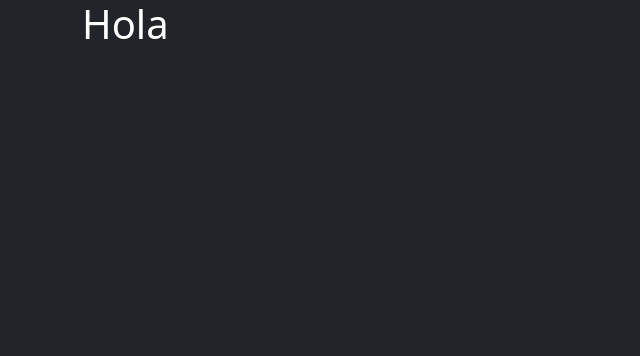
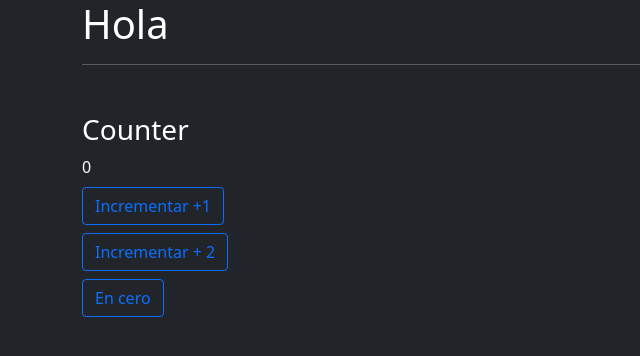
Before and after one commit to lauti3314/PracticeProyectTS, a React (Create React App) app in the folder mi-app/: page / in a window 1280 px wide. Shown: the top 356 px of the page, without its empty margins (0-640 px from the left). Built offline with nearby package versions, Linux system fonts and the light colour scheme.

Commit message:
counter done

```diff
--- a/mi-app/src/App.tsx
+++ b/mi-app/src/App.tsx
@@ -1,7 +1,12 @@
+import { Counter } from "./components/Counter/Counter";
+
 function App() {
 	return (
 		<>
 			<h1>Hola</h1>
+			<hr />
+
+			<Counter />
 		</>
 	);
 }
--- /dev/null
+++ b/mi-app/src/components/Counter/Counter.tsx
@@ -0,0 +1,24 @@
+import { count } from "console";
+import { useState } from "react";
+
+export const Counter = () => {
+	const [counter, setCounter] = useState(0);
+
+    const incrementar = (number: number = 1 ):void =>{
+        setCounter(counter + number)
+    }
+
+	return (
+		<div className="mt-5">
+			<h3>Counter</h3>
+			<span> {counter} </span>
+			<br />
+
+			<button onClick={() => incrementar()} className="btn btn-outline-primary mt-2">Incrementar +1</button>
+            <br />
+            <button onClick={() => incrementar(2)} className="btn btn-outline-primary mt-2">Incrementar + 2</button>
+            <br />
+            <button onClick={() => setCounter(0)} className="btn btn-outline-primary mt-2">En cero</button>
+		</div>
+	);
+};
```
Also changed, not shown: 1 other file (tests, documents, lock files or other folders).
